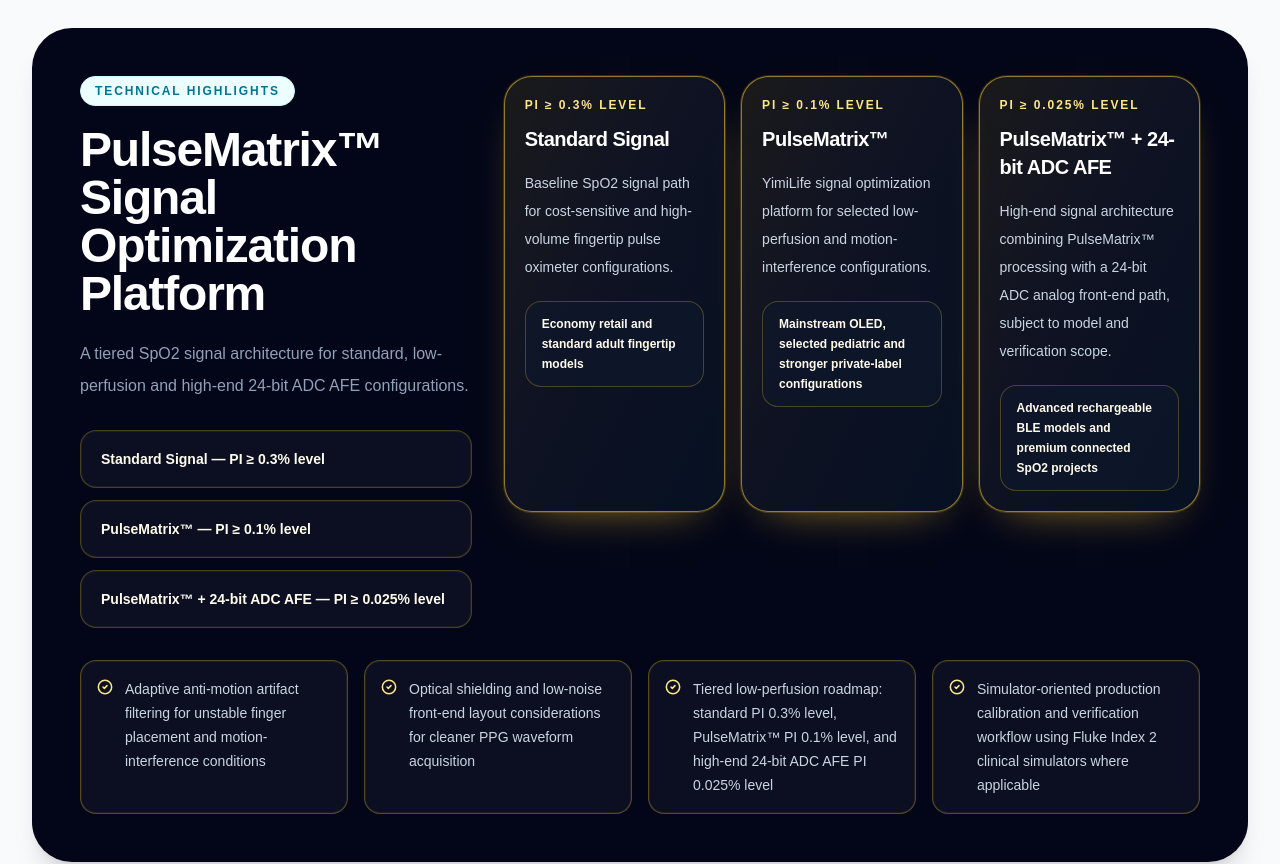
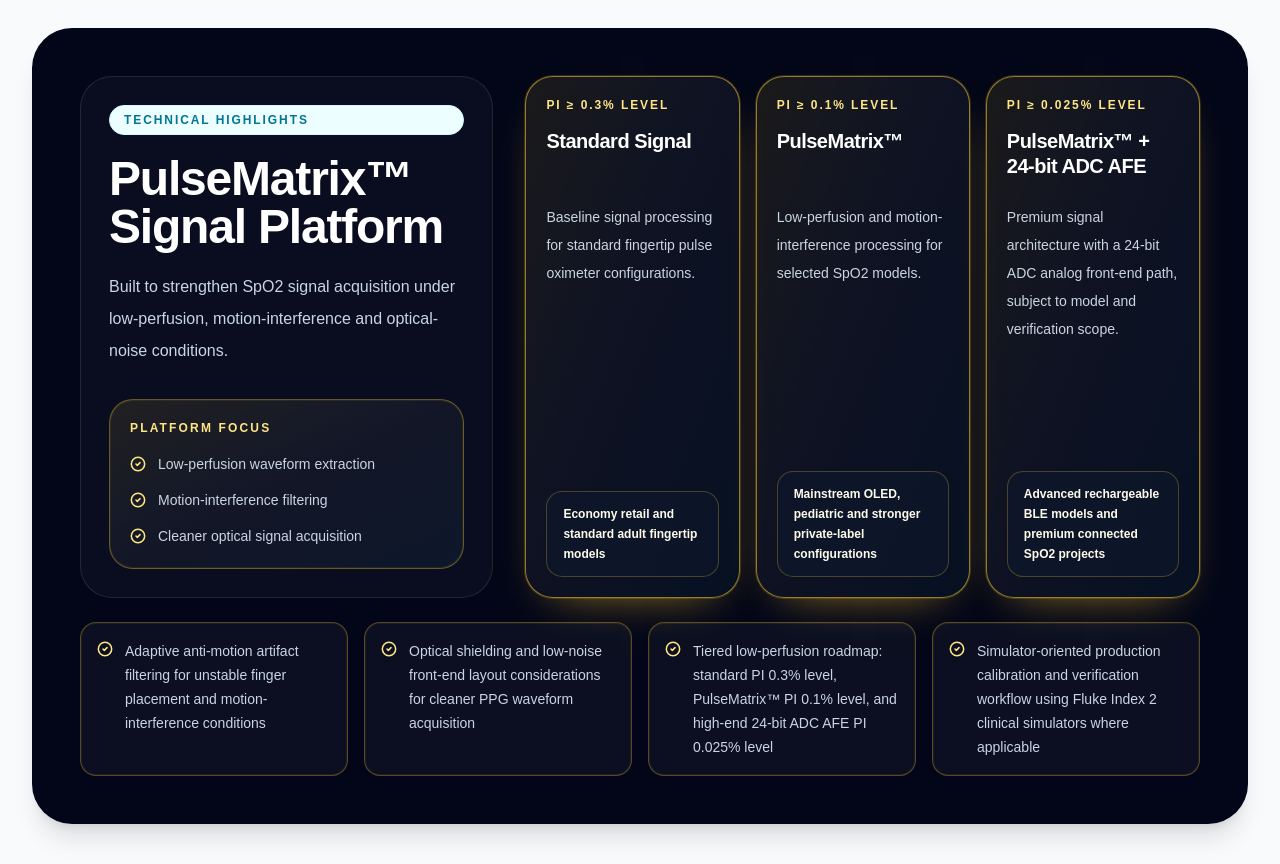
Before and after one commit to hnpsd0755-source/yimi-life-geo, a Next.js app: page /products/pulse-oximeter in a window 1280 px wide. Shown: the part 4760-5624 px from the top of the page. Built offline with nearby package versions, Linux system fonts and the light colour scheme.

Commit message:
pulse-oximeter_page_v1_9_pulsematrix_section_aligned

```diff
--- a/app/products/pulse-oximeter/page.tsx
+++ b/app/products/pulse-oximeter/page.tsx
@@ -274,21 +274,21 @@
     tier: "Standard Signal",
     level: "PI ≥ 0.3% level",
     description:
-      "Baseline SpO2 signal path for cost-sensitive and high-volume fingertip pulse oximeter configurations.",
+      "Baseline signal processing for standard fingertip pulse oximeter configurations.",
     fit: "Economy retail and standard adult fingertip models",
   },
   {
     tier: "PulseMatrix™",
     level: "PI ≥ 0.1% level",
     description:
-      "YimiLife signal optimization platform for selected low-perfusion and motion-interference configurations.",
-    fit: "Mainstream OLED, selected pediatric and stronger private-label configurations",
+      "Low-perfusion and motion-interference processing for selected SpO2 models.",
+    fit: "Mainstream OLED, pediatric and stronger private-label configurations",
   },
   {
     tier: "PulseMatrix™ + 24-bit ADC AFE",
     level: "PI ≥ 0.025% level",
     description:
-      "High-end signal architecture combining PulseMatrix™ processing with a 24-bit ADC analog front-end path, subject to model and verification scope.",
+      "Premium signal architecture with a 24-bit ADC analog front-end path, subject to model and verification scope.",
     fit: "Advanced rechargeable BLE models and premium connected SpO2 projects",
   },
 ];
@@ -804,61 +804,70 @@
       {/* Technical snapshot */}
       <section className="mx-auto max-w-7xl px-6 py-12 lg:px-8">
         <div className="overflow-hidden rounded-[2.5rem] bg-slate-950 p-7 text-white shadow-xl md:p-10 lg:p-12">
-          <div className="grid gap-8 lg:grid-cols-[0.72fr_1.28fr] lg:items-start">
-            <div>
+          <div className="grid gap-8 lg:grid-cols-[0.38fr_0.62fr] lg:items-stretch">
+            <div className="flex h-full flex-col rounded-[2rem] border border-white/10 bg-white/[0.03] p-6 md:p-7">
               <Badge tone="cyan">Technical Highlights</Badge>
               <h2 className="mt-5 text-3xl font-semibold tracking-tight text-white md:text-5xl">
-                PulseMatrix™ Signal Optimization Platform
+                PulseMatrix™ Signal Platform
               </h2>
-              <p className="mt-5 text-base leading-8 text-slate-400">
-                A tiered SpO2 signal architecture for standard, low-perfusion
-                and high-end 24-bit ADC AFE configurations.
+              <p className="mt-5 text-base leading-8 text-slate-300">
+                Built to strengthen SpO2 signal acquisition under low-perfusion,
+                motion-interference and optical-noise conditions.
               </p>
 
-              <div className="mt-7 grid gap-3">
-                {[
-                  "Standard Signal — PI ≥ 0.3% level",
-                  "PulseMatrix™ — PI ≥ 0.1% level",
-                  "PulseMatrix™ + 24-bit ADC AFE — PI ≥ 0.025% level",
-                ].map((item) => (
-                  <div
-                    key={item}
-                    className="rounded-2xl border border-amber-300/25 bg-white/[0.04] px-5 py-4 text-sm font-semibold leading-6 text-amber-50 shadow-[inset_0_0_0_1px_rgba(251,191,36,0.08)]"
-                  >
-                    {item}
+              <div className="mt-auto pt-8">
+                <div className="rounded-[1.5rem] border border-amber-300/35 bg-gradient-to-br from-amber-300/10 via-white/[0.04] to-cyan-300/5 p-5 shadow-[inset_0_0_0_1px_rgba(251,191,36,0.08)]">
+                  <p className="text-xs font-semibold uppercase tracking-[0.18em] text-amber-200">
+                    Platform Focus
+                  </p>
+                  <div className="mt-4 grid gap-3 text-sm font-medium leading-6 text-slate-300">
+                    <div className="flex gap-3">
+                      <CheckIcon className="mt-1 h-4 w-4 flex-none text-amber-200" />
+                      <span>Low-perfusion waveform extraction</span>
+                    </div>
+                    <div className="flex gap-3">
+                      <CheckIcon className="mt-1 h-4 w-4 flex-none text-amber-200" />
+                      <span>Motion-interference filtering</span>
+                    </div>
+                    <div className="flex gap-3">
+                      <CheckIcon className="mt-1 h-4 w-4 flex-none text-amber-200" />
+                      <span>Cleaner optical signal acquisition</span>
+                    </div>
                   </div>
-                ))}
+                </div>
               </div>
             </div>
 
-            <div className="grid gap-4 md:grid-cols-3">
+            <div className="grid h-full gap-4 md:grid-cols-3">
               {signalTierCards.map((card) => (
                 <article
                   key={card.tier}
-                  className="rounded-[1.75rem] border border-amber-300/55 bg-gradient-to-br from-amber-300/10 via-white/[0.05] to-cyan-300/5 p-5 shadow-[0_0_0_1px_rgba(251,191,36,0.18),0_18px_45px_-28px_rgba(251,191,36,0.75)]"
+                  className="flex min-h-[310px] flex-col rounded-[1.75rem] border border-amber-300/55 bg-gradient-to-br from-amber-300/10 via-white/[0.05] to-cyan-300/5 p-5 shadow-[0_0_0_1px_rgba(251,191,36,0.18),0_18px_45px_-28px_rgba(251,191,36,0.75)]"
                 >
                   <p className="text-xs font-semibold uppercase tracking-[0.16em] text-amber-200">
                     {card.level}
                   </p>
-                  <h3 className="mt-3 text-xl font-semibold tracking-tight text-white">
+                  <h3 className="mt-4 min-h-[58px] text-xl font-semibold leading-tight tracking-tight text-white">
                     {card.tier}
                   </h3>
                   <p className="mt-4 text-sm leading-7 text-slate-300">
                     {card.description}
                   </p>
-                  <div className="mt-5 rounded-2xl border border-amber-300/25 bg-slate-900/70 px-4 py-3 text-xs font-semibold leading-5 text-amber-50">
-                    {card.fit}
+                  <div className="mt-auto pt-6">
+                    <div className="rounded-2xl border border-amber-300/25 bg-slate-900/70 px-4 py-3 text-xs font-semibold leading-5 text-amber-50">
+                      {card.fit}
+                    </div>
                   </div>
                 </article>
               ))}
             </div>
           </div>
 
-          <div className="mt-8 grid gap-4 sm:grid-cols-2 lg:grid-cols-4">
+          <div className="mt-6 grid gap-4 sm:grid-cols-2 lg:grid-cols-4">
             {signalHighlights.map((item) => (
               <div
                 key={item}
-                className="flex items-start gap-3 rounded-2xl border border-amber-300/30 bg-white/[0.04] p-4 shadow-[inset_0_0_0_1px_rgba(251,191,36,0.08)]"
+                className="flex min-h-[132px] items-start gap-3 rounded-2xl border border-amber-300/30 bg-white/[0.04] p-4 shadow-[inset_0_0_0_1px_rgba(251,191,36,0.08)]"
               >
                 <CheckIcon className="mt-0.5 h-4 w-4 flex-none text-amber-200" />
                 <span className="text-sm font-medium leading-6 text-slate-300">
```
